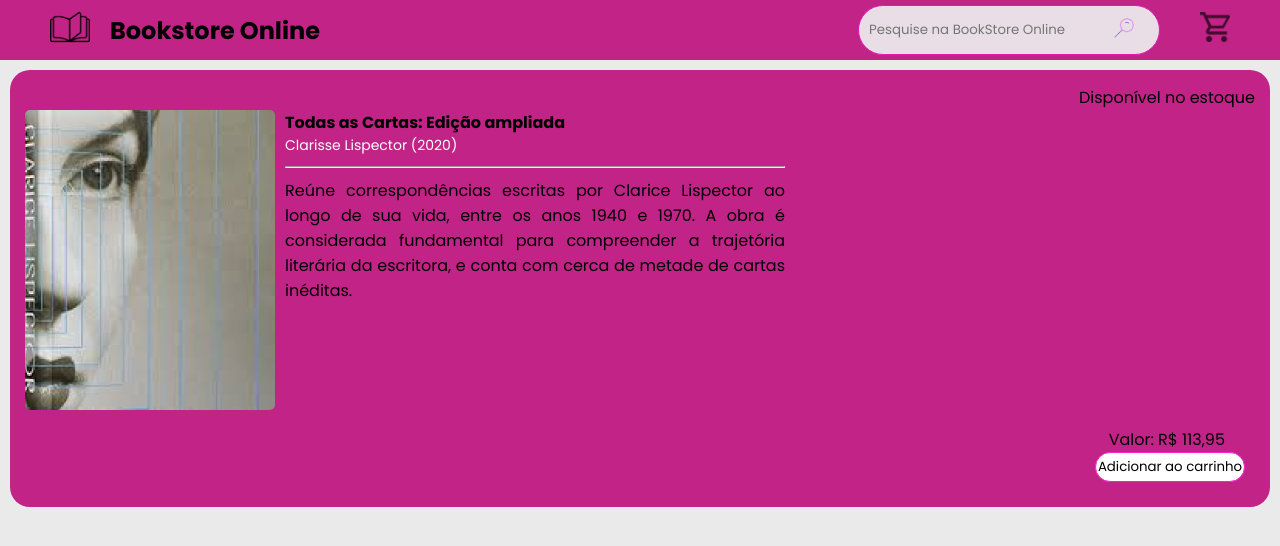
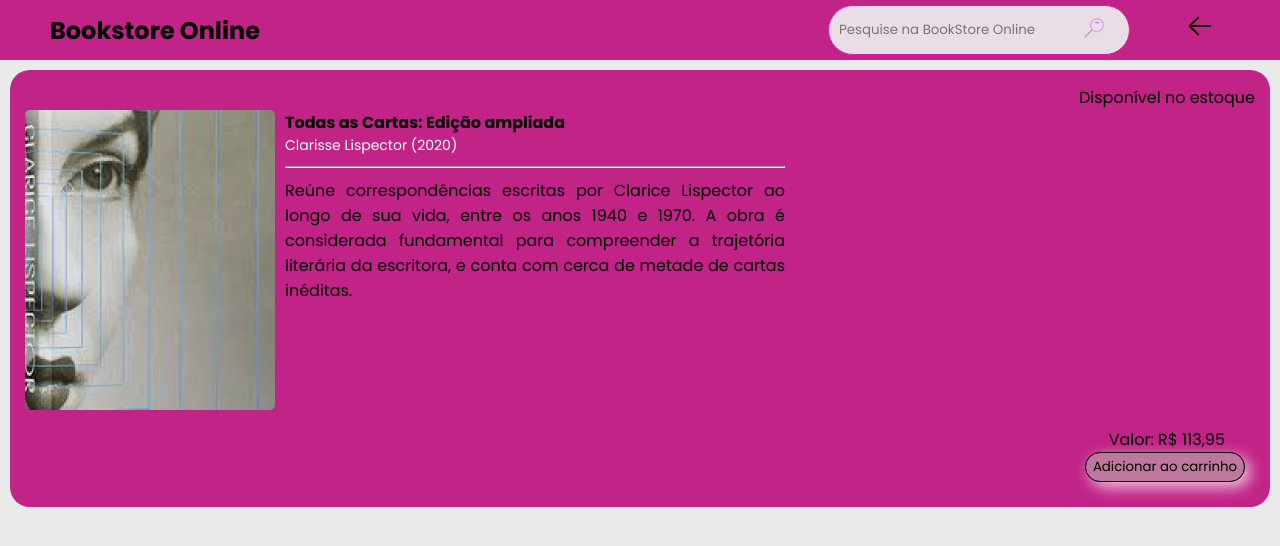
Before and after one commit to Ivaneudo/site_completo, a PHP site: page /descricao-produto.html in a window 1280 px wide. Shown: the top 546 px of the page. Run offline with PHP 8.4, Linux system fonts and the light colour scheme.

Commit message:
Finalizado

```diff
--- a/css/produto.css
+++ b/css/produto.css
@@ -72,10 +72,11 @@ main{
 }
 
 button{
-    background-color: white;
-    width: 150px;
+    background-color: rgba(189, 171, 171, 0.626);
+    width: 160px;
     height: 30px;
-    border: 1.5px solid rgb(255, 29, 206);
+    border: 1px solid black;
+    box-shadow: 5px 5px 15px rgba(255, 255, 255, 0.758);
     border-radius: 25px;
 }
 
--- a/descricao-produto.html
+++ b/descricao-produto.html
@@ -15,10 +15,6 @@
 <body>
     <header class="topo">
         <section class="logo-e-titulo">
-            <section class="logo-img">
-                <!-- ? Imagem do livro transparente, logo marcar da loja -->
-                <img src="img/logo.png" alt="logo-livro">
-            </section>
             <section>
                 <h3 class="logo-texto">Bookstore Online</h3>
             </section>
@@ -31,7 +27,7 @@
                 </a>
             </section>
             <section class="carrinho">
-                <img src="img/carrinho.png" alt="carrinho de compras" id="carrinho" onclick="carrinho()">
+                <a href="home.html"><img src="img/arrow-left.svg" alt="carrinho de compras" id="carrinho" onclick="carrinho()"></a>
             </section>
         </section>
     </header>
```
Also changed, not shown: css/carrinho.css (+6 -3 lines).
